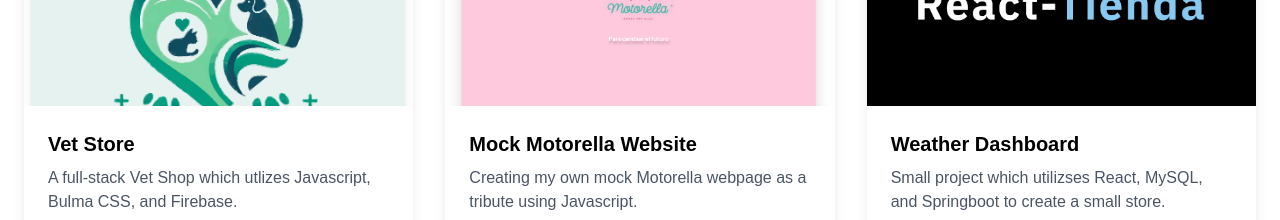
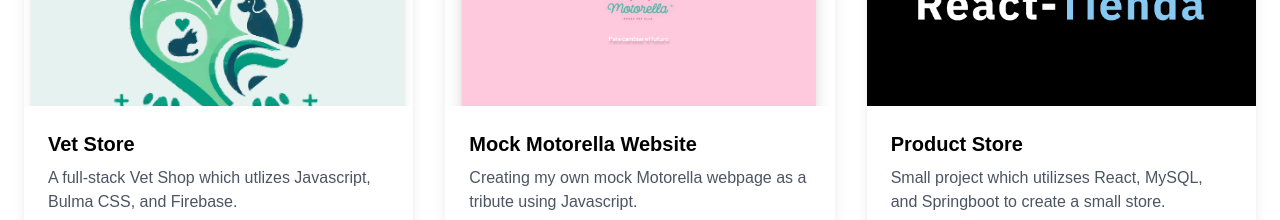
Before and after one commit to Vast12345/SoftwarePortfolio, a React (Vite) app: page / in a window 1280 px wide. Shown: the part 1960-2180 px from the top of the page. Built offline with nearby package versions, Linux system fonts and the light colour scheme; a web font is replaced by a local one.

Commit message:
feat: :bug: Fixed Titles
Fixed test titles to the authentic titles.

```diff
--- a/src/App.tsx
+++ b/src/App.tsx
@@ -155,7 +155,7 @@ function App() {
               link="https://vast12345.github.io/Motorella/"
             />
             <Project
-              title="Weather Dashboard"
+              title="Product Store"
               description="Small project which utilizses React, MySQL, and Springboot to create a small store."
               image={tiendaImage}
               link="https://vast12345.github.io/react-tienda/"
```
